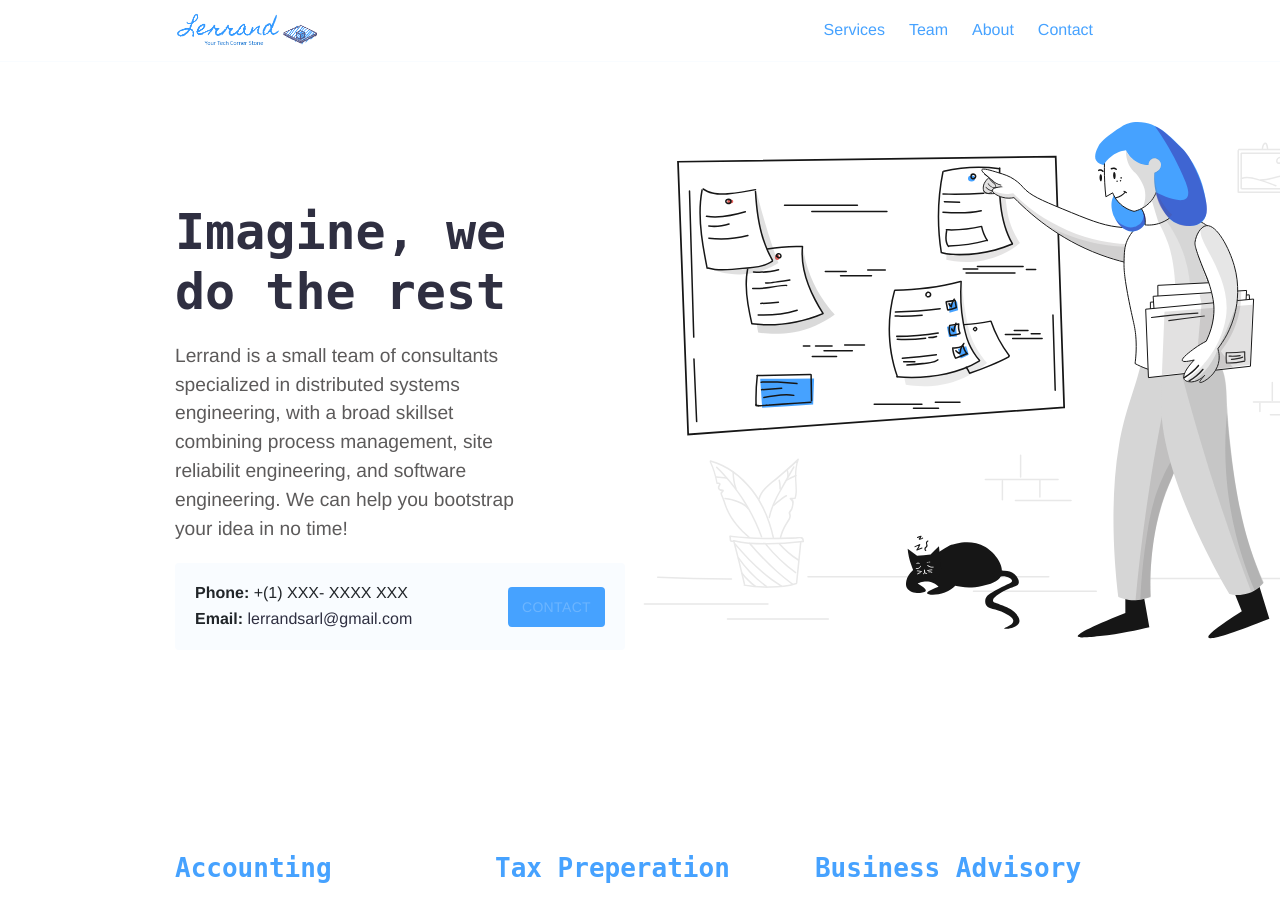
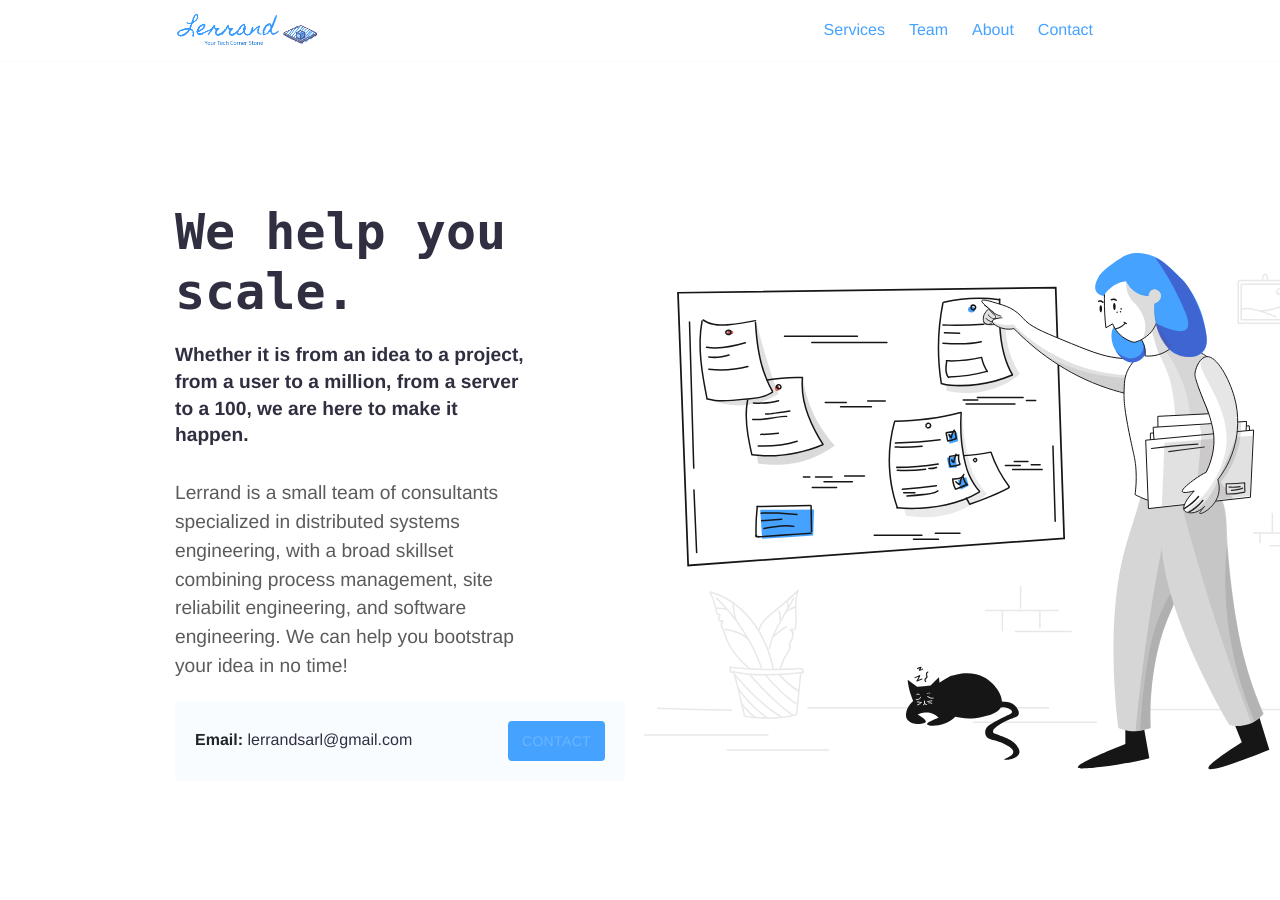
Before and after one commit to lerrandz/lerrandz.github.io, a Jekyll site: the page built from index.md, in a window 1280 px wide and 900 px high. Built offline with Jekyll 4.4.1, drawn with Linux system fonts in a browser that asks for light colours.

Commit message:
chore: remove phone and add svg

```diff
--- a/_data/contact.yml
+++ b/_data/contact.yml
@@ -1,3 +1,3 @@
 email: 'lerrandsarl@gmail.com'
-phone: '+(1) XXX- XXXX XXX'
-contact_button_link: 'contact'
+# phone: '+(1) XXX- XXXX XXX'
+contact_button_link: 'Email us'
--- a/index.md
+++ b/index.md
@@ -7,6 +7,7 @@ intro_image_absolute: true
 intro_image_hide_on_mobile: true
 ---
 
-# Imagine, we do the rest
+# We help you scale.
+## Whether it is from an idea to a project, from a user to a million, from a server to a 100, we are here to make it happen.
 
 Lerrand is a small team of consultants specialized in distributed systems engineering, with a broad skillset combining process management, site reliabilit engineering, and software engineering. We can help you bootstrap your idea in no time!
```
Also changed, not shown: images/favicon-32x32.svg.
